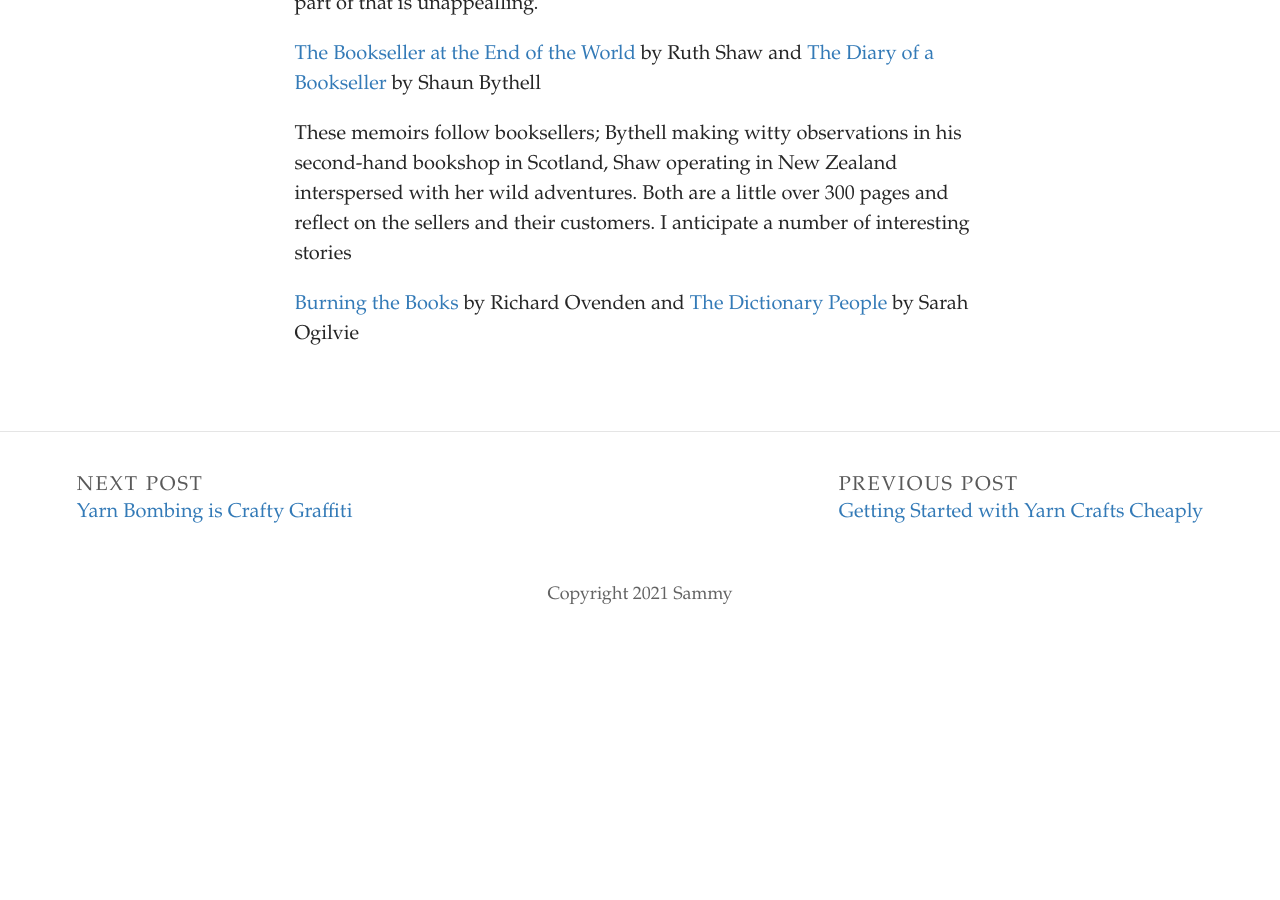
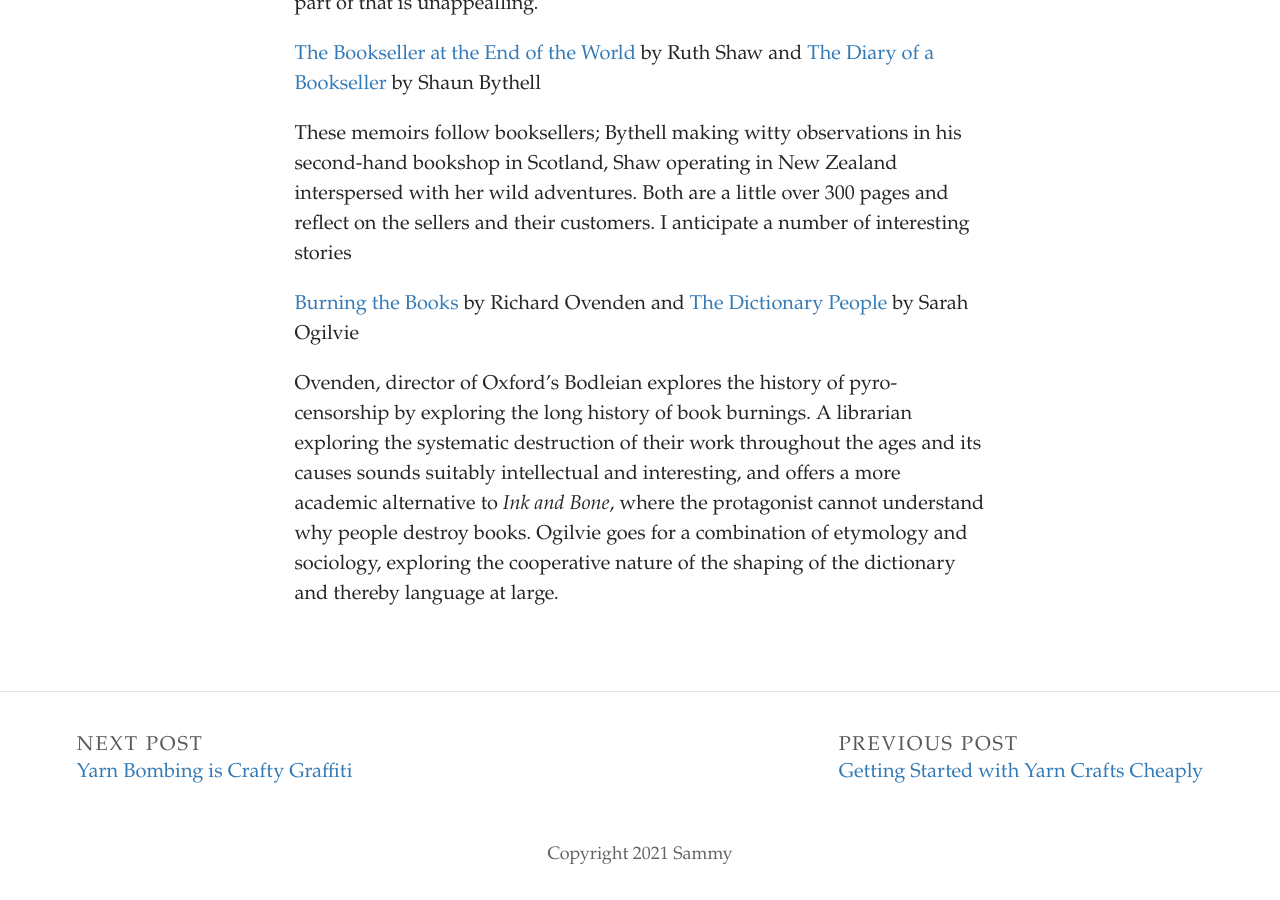
Before and after one commit to SammySpinsAYarn/Blog, a Jekyll site: the page built from _posts/2023-08-21-what-do-we-do-with-a-procrastinating-blogger.md, in a window 1280 px wide and 900 px high, scrolled down 770 px. Built offline with Jekyll 4.4.1, drawn with Linux system fonts in a browser that asks for light colours; some web fonts are replaced; before the commit the page ends 1410 px from its top, so only the background shows below that.

Commit message:
Update Post “2023-08-21-what-do-we-do-with-a-procrastinating-blogger”

```diff
--- a/_posts/2023-08-21-what-do-we-do-with-a-procrastinating-blogger.md
+++ b/_posts/2023-08-21-what-do-we-do-with-a-procrastinating-blogger.md
@@ -20,3 +20,5 @@
 
 
 [Burning the Books](https://app.thestorygraph.com/books/cf893705-ae12-4bf2-97d3-c3c5d1a76ccb) by Richard Ovenden and [The Dictionary People](https://app.thestorygraph.com/books/fc13b2a0-bbb6-487c-977a-7d6f5294c38c) by Sarah Ogilvie
+
+O﻿venden, director of Oxford's Bodleian explores the history of pyro-censorship by exploring the long history of book burnings. A librarian exploring the systematic destruction of their work throughout the ages and its causes sounds suitably intellectual and interesting, and offers a more academic alternative to *Ink and Bone*, where the protagonist cannot understand why people destroy books. Ogilvie goes for a combination of etymology and sociology, exploring the cooperative nature of the shaping of the dictionary and thereby language at large.
```
